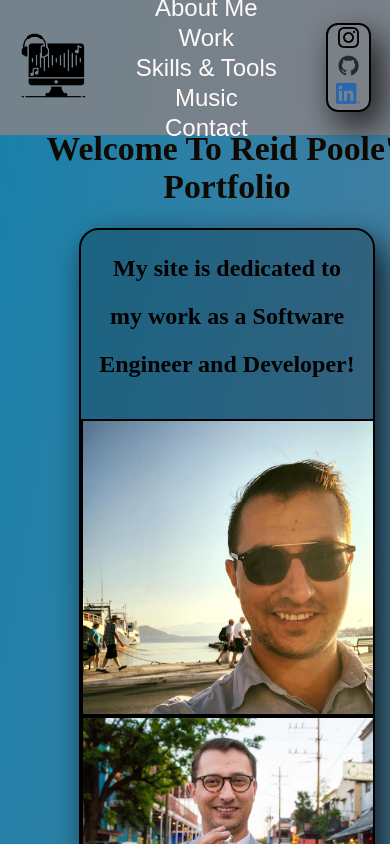
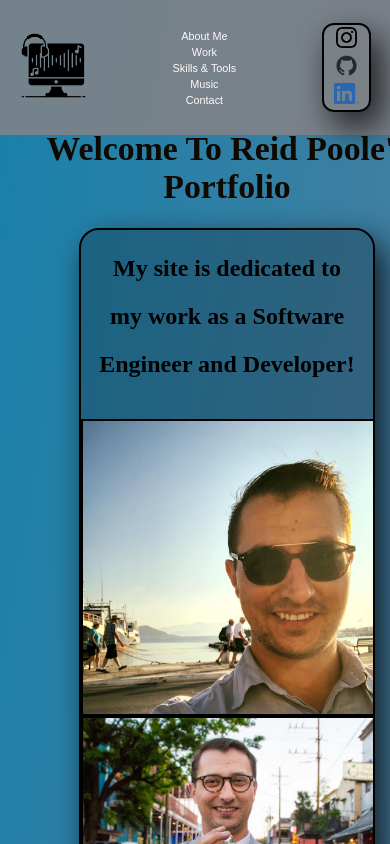
Before and after one commit to rpoole444/portfolio-site, a React (Create React App) app: page / in a window 390 px wide. Shown: the top 844 px of the page. Built offline with nearby package versions, Linux system fonts and the light colour scheme.

Commit message:
Add Responsive Header

```diff
--- a/src/components/Header/Header.css
+++ b/src/components/Header/Header.css
@@ -46,6 +46,7 @@ header {
   border: none;
   background-color: rgba(255, 250, 250, 0);
   color: snow;
+  font-size: small;
 }
 
 @media (max-width: 767px) {
@@ -67,6 +68,7 @@ header {
     justify-content: center;
     padding: 0;
     font-size: small;
+    width: 63vw;
   }
 
   .logo-container {
@@ -85,7 +87,7 @@ header {
     height: 2.5vh;
   }
   .button {
-    font-size: x-large;
+    font-size: smaller;
   }
 }
 
@@ -95,13 +97,7 @@ header {
   .header {
     height: 18%;
   }
-  /* .logo-container{
-  margin-right: 5vw;
-  display: flex;
-  flex-direction: column;
-  width: 12vw;
-  height: 10vh;
-} */
+
   .logo-side {
     height: 4vh;
   }
--- a/src/components/Homepage/Homepage.css
+++ b/src/components/Homepage/Homepage.css
@@ -533,6 +533,7 @@ html {
     padding: 8px 16px;
   }
 }
+
 @media (max-width: 480px) {
   /* Small devices (phones) */
   .website-widget {
```
